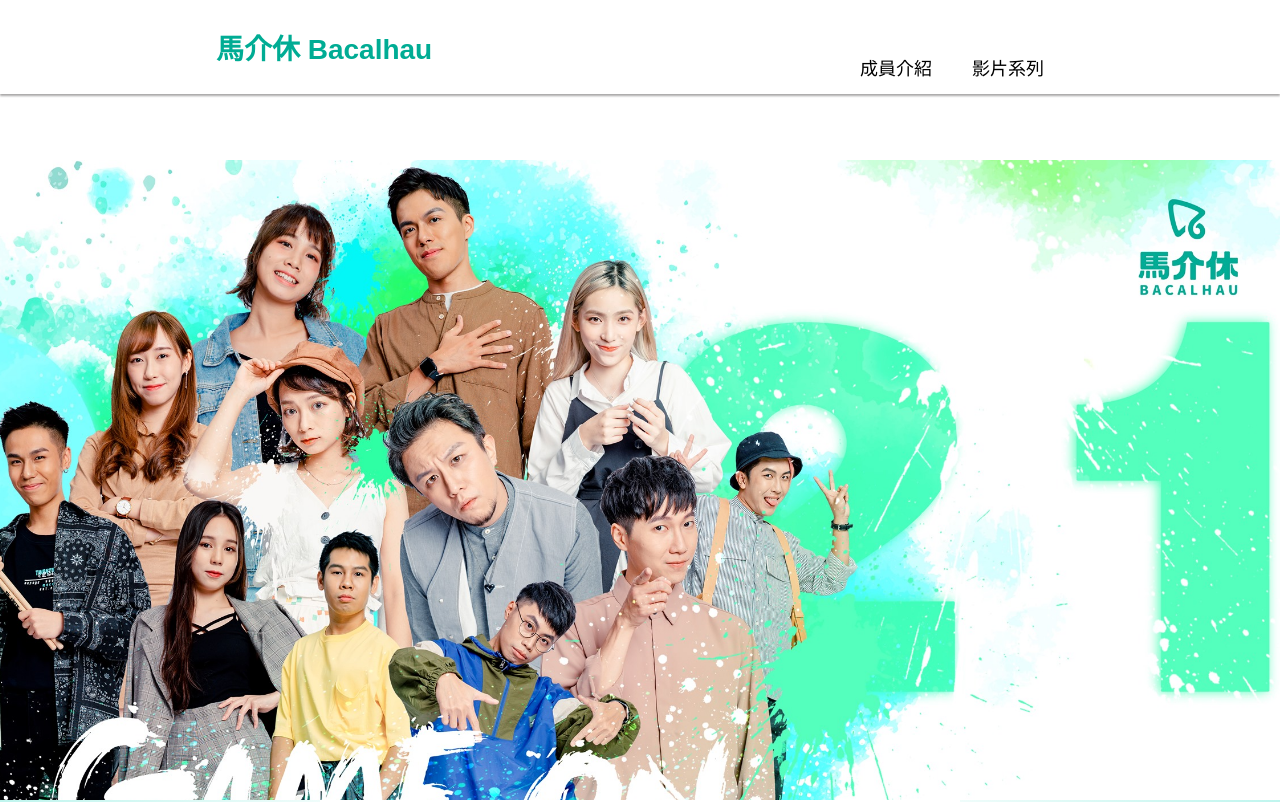
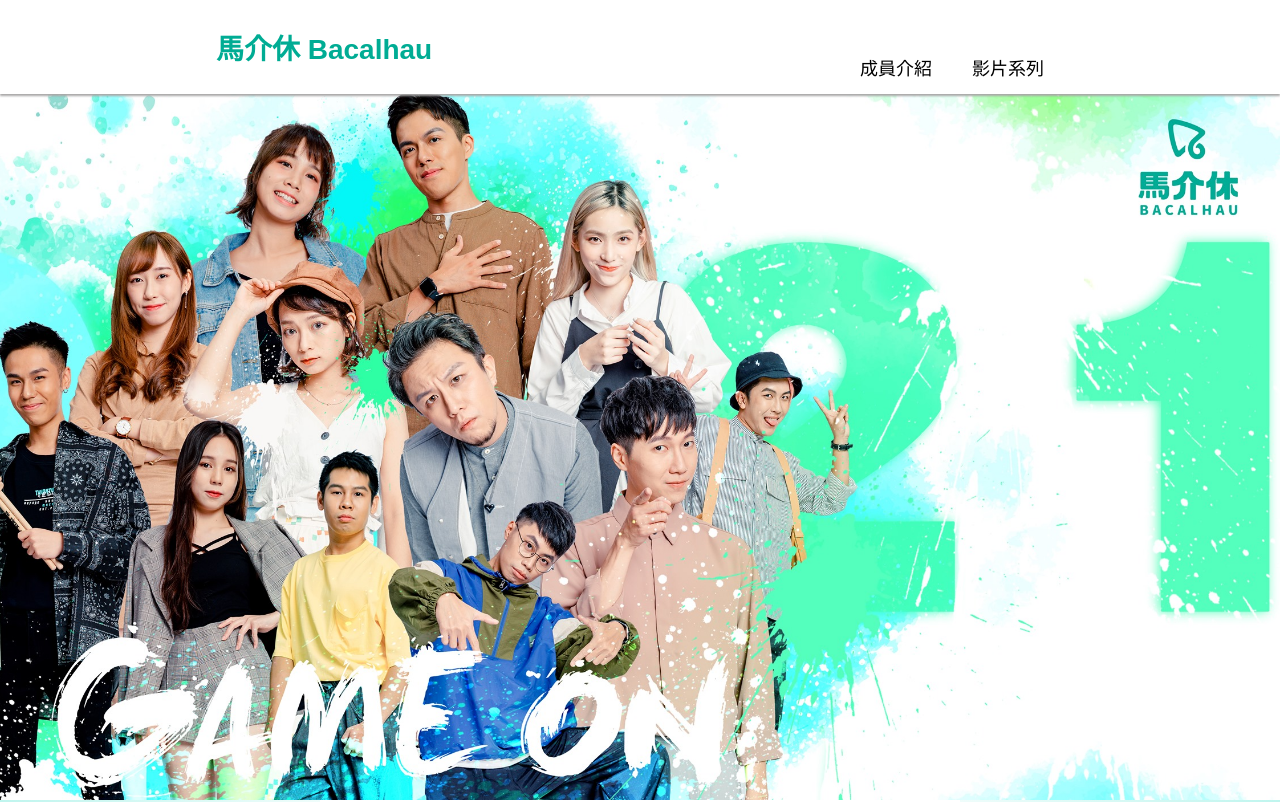
Before and after one commit to bkhi829/Bacalhau, a React (Create React App) app in the folder client/: page / in a window 1280 px wide. Shown: the top 802 px of the page. Built offline with nearby package versions, Linux system fonts and the light colour scheme.

Commit message:
HomePage Cover Fix 1

```diff
--- a/client/src/components/HomePage/Slogan.js
+++ b/client/src/components/HomePage/Slogan.js
@@ -1,6 +1,7 @@
 
 import {useEffect} from 'react';
 import {sloganAnimation} from './animation';
+import cover from '../../img/cover.jpg';
 
 import '../../css/HomePage/Slogan.css';
 
@@ -13,11 +14,12 @@
 
   return (
     <div className="sloganContainer">
-      <div className="slogan">
+      {/* <div className="slogan">
         <h1 ref={e=>sloganRef.push(e)}>Game</h1>
         <h1 ref={e=>sloganRef.push(e)}>Never</h1>
         <h1 ref={e=>sloganRef.push(e)}>Over！</h1>
-      </div>
+      </div> */}
+      <img src={cover} alt="cover" />
     </div>
   )
 }
--- a/client/src/css/HomePage/Slogan.css
+++ b/client/src/css/HomePage/Slogan.css
@@ -1,11 +1,18 @@
 .sloganContainer {
   height: 90vh;
-  background-image: url('../../img/cover.jpg');
+  /* background-image: url('../../img/cover.jpg');
   background-size: cover;
   background-repeat: no-repeat;
   background-attachment: fixed;
-  background-position: right 10vh;
-  position: relative;
+  background-position: right 10vh; */
+  width: 100%;
+}
+
+.sloganContainer img {
+  width: 100%;
+  height: 100%;
+  object-fit: cover;
+  object-position: right;
 }
 
 .sloganContainer .slogan {
```
